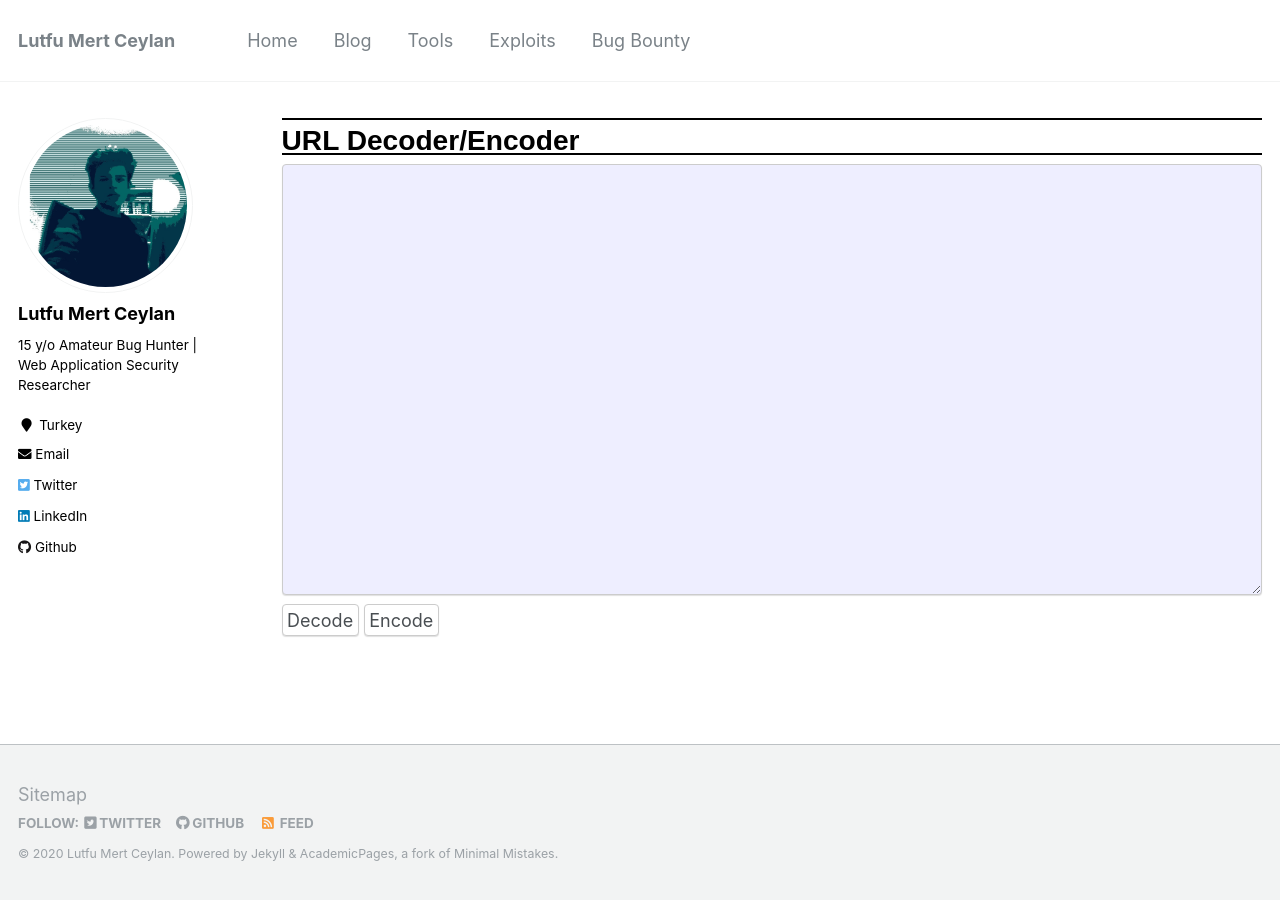
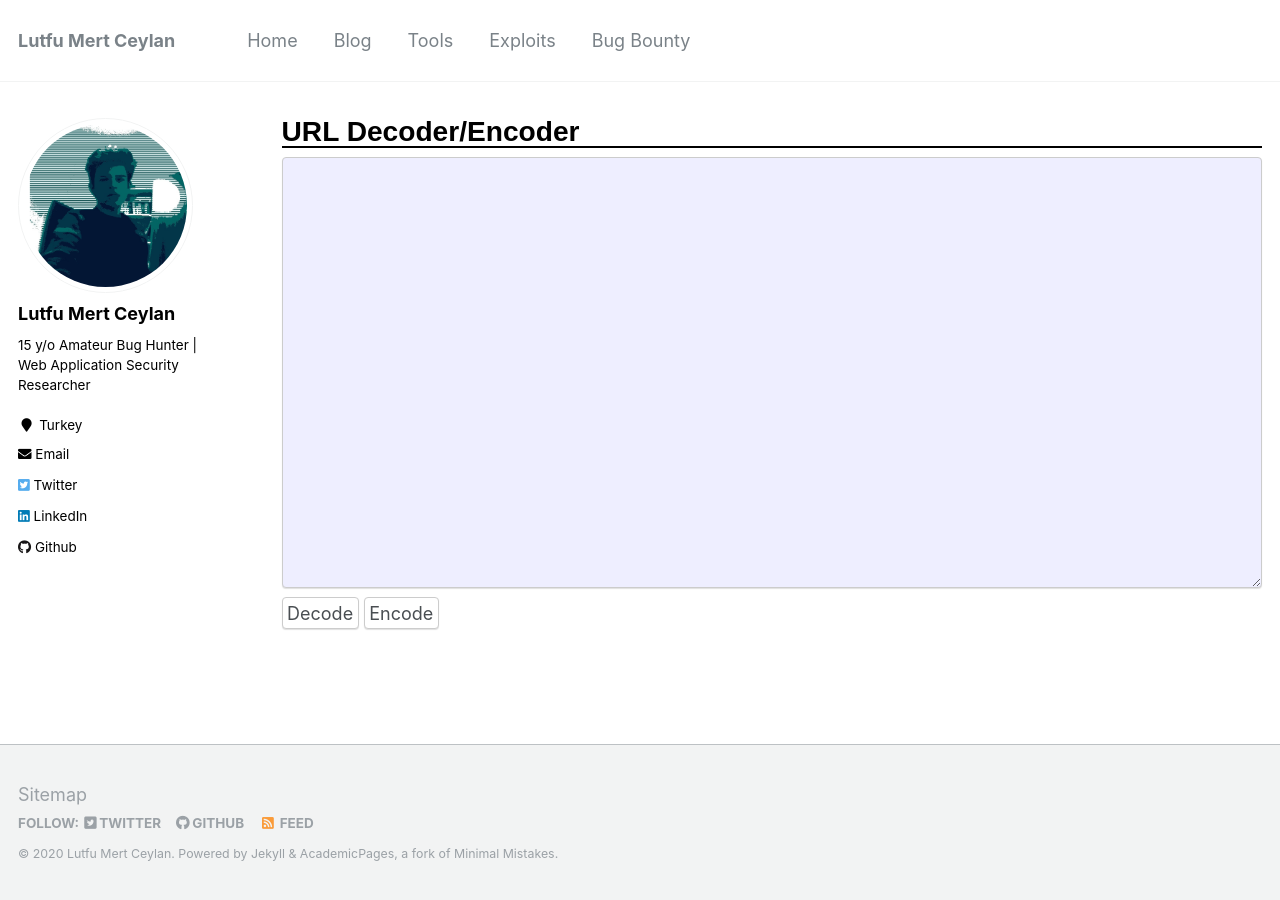
Before and after one commit to lutfumertceylan/mywebsite, a Jekyll site: the page built from tools/url-dencoder.md, in a window 1280 px wide. Built offline with Jekyll 4.4.1, drawn with Linux system fonts in a browser that asks for light colours.

```diff
--- a/tools/url-dencoder.md
+++ b/tools/url-dencoder.md
@@ -1,12 +1,11 @@
 ---
+title: URL Decoder/Encoder
 layout: archive
 permalink: /tools/url-dencoder
 author_profile: true
 redirect_from:
   - /url-dencoder
 ---
-
-<h1>URL Decoder/Encoder</h1>
 
 <head>
 <style type="text/css">
```
